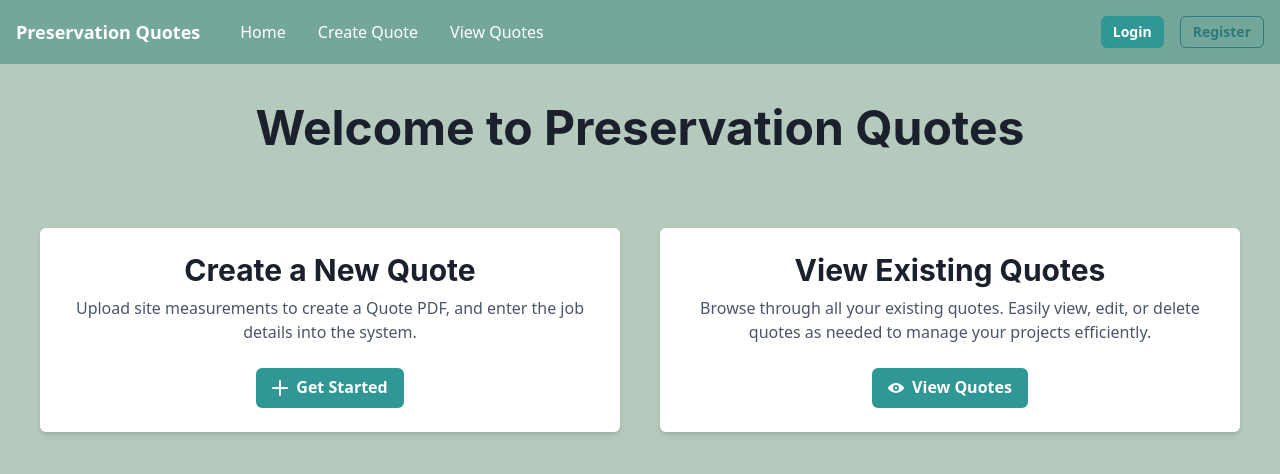
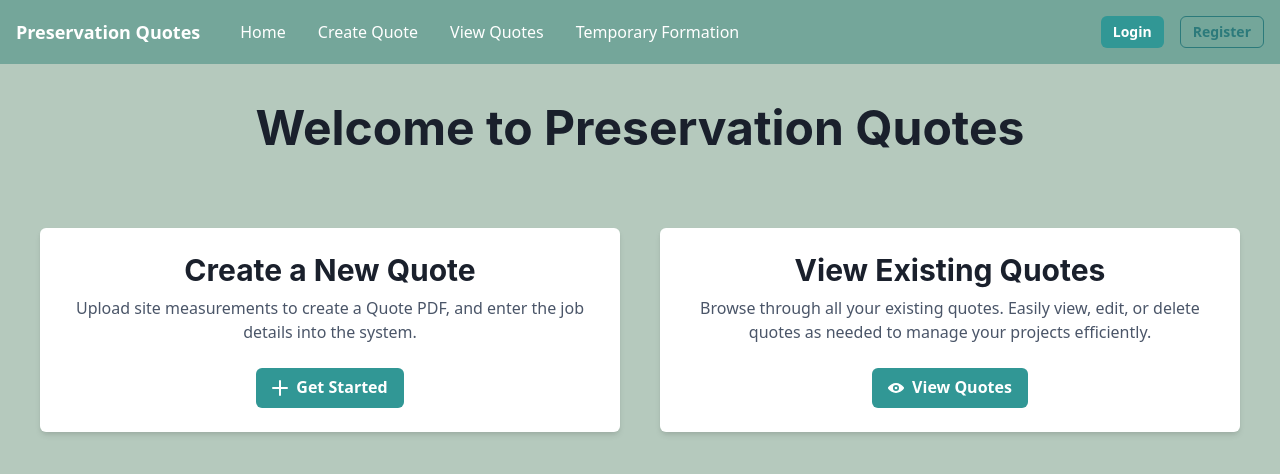
Before and after one commit to eoinpatrickreid/preservationWindows-Demo, a React (Vite) app in the folder client/: page / in a window 1280 px wide. Shown: the top 474 px of the page. Built offline with nearby package versions, Linux system fonts and the light colour scheme; what @react-pdf/renderer would draw is missing.

Commit message:
added link to navbar

```diff
--- a/client/src/components/NavBar.tsx
+++ b/client/src/components/NavBar.tsx
@@ -18,6 +18,7 @@ const Links = [
   { name: "Home", to: "/" },
   { name: "Create Quote", to: "/create" },
   { name: "View Quotes", to: "/viewAll" },
+  { name: "Temporary Formation", to: "/temporaryFormation" },
 ];
 
 const Navbar: React.FC = () => {
```
Also changed, not shown: 2 other files (tests, documents, lock files or other folders).
